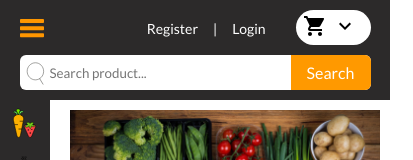
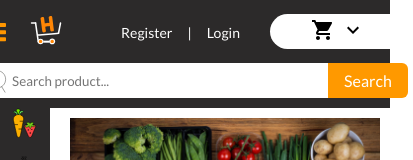
Before and after one commit to hakansaglam29/online-supermarkt, a React (Create React App) app: page / in a window 390 px wide. Shown: the top 160 px of the page, 413 px wide, since content can reach past the window. Built offline with nearby package versions, Linux system fonts and the light colour scheme.

Commit message:
added market logo

```diff
--- a/src/components/cart-dropdown/cart-dropdown.styles.scss
+++ b/src/components/cart-dropdown/cart-dropdown.styles.scss
@@ -31,7 +31,7 @@
     right: 40px;
   }
 
-  @media only screen and (max-width: 990px) {
+  @media only screen and (max-width: 1060px) {
     top:105px;
     width: 220px;
     right: 20px;
--- a/src/components/cart-icon/cart-icon.styles.scss
+++ b/src/components/cart-icon/cart-icon.styles.scss
@@ -1,4 +1,5 @@
 .shopWrapper {
+    min-width: 143px;
     margin-left: 20px;
     cursor: pointer;
 }
@@ -26,7 +27,7 @@
     width: 15px;
     height: 15px;
     border-radius: 12px;
-    right:30px;
+    right:35px;
     top:1px;
 }
 .total{
--- a/src/components/cart-item/cart-item.styles.scss
+++ b/src/components/cart-item/cart-item.styles.scss
@@ -8,7 +8,7 @@
   margin-bottom: 15px;
   color: rgba(0, 0, 0, 0.685);
 
-  @media only screen and (max-width: 990px) {
+  @media only screen and (max-width: 1060px) {
     grid-template-columns: 1fr 1fr 1.5fr;
     grid-gap: 0px;
 }
@@ -54,7 +54,7 @@
 
 .remove-button {
   cursor: pointer;
-  @media only screen and (max-width: 990px) {
+  @media only screen and (max-width: 1060px) {
     display: none;
   }
 
@@ -63,7 +63,7 @@
 .price {
   font-size: 14px;
 
-  @media only screen and (max-width: 990px) {
+  @media only screen and (max-width: 1060px) {
     display: none;
   }
 }
--- a/src/components/header/header.component.jsx
+++ b/src/components/header/header.component.jsx
@@ -5,26 +5,35 @@ import Menu from '../../assets/icons/menu'
 import CartDropdown from '../cart-dropdown/cart-dropdown.component';
 import SearchBar from '../search-bar/search-bar.component'
 import CardIcon from '../cart-icon/cart-icon.component'
+import { ReactComponent as Logo } from '../../assets/icons/market_logo.svg';
 import './header.styles.scss';
 import { Link } from 'react-router-dom';
+import { useHistory } from "react-router-dom";
 
 
 function Header() {
     const { hidden, showSidebar } = useContext(CartContext);
+    const history = useHistory();
 
     return (
         <>
             <div className='navbar' >
                 <div className='menu'>
-                    <div className='menu-bars' id='item-1'>
+                    <div
+                        className='logo' id='item-1'
+                        onClick={() => history.push('/')}
+                    >
+                        <Logo/>
+                    </div>
+                    <div className='menu-bars' id='item-2'>
                         <Menu onClick={showSidebar} />
                         <span onClick={showSidebar} >All Catagories</span>
                     </div >
-                    <div id='item-2'>
+                    <div id='item-3'>
                         <SearchBar />
                     </div>
 
-                    <div id='item-3'>
+                    <div id='item-4'>
                         <Link to='#' className='register'>
                             <span>Register</span>
                         </Link>
@@ -33,7 +42,7 @@ function Header() {
                             <span>Login</span>
                         </Link>
                     </div>
-                    <div id='item-4'>
+                    <div id='item-5'>
                         <CardIcon />
                     </div>
                 </div>
--- a/src/components/header/header.styles.scss
+++ b/src/components/header/header.styles.scss
@@ -20,7 +20,13 @@
     }
 }
 
+#item-1 {
+    margin-right: 30px;
+    cursor: pointer;
+}
+
 .menu-bars {
+    margin-left: 5px;
     display: flex;
     align-items: center;
     text-decoration: none;
@@ -36,38 +42,47 @@
 }
 
 
-@media only screen and (max-width: 990px) {
+@media only screen and (max-width: 1060px) {
     .menu {
         display: grid;
-        grid-template-columns: auto auto auto auto auto;
+        grid-template-columns: 1fr 1fr 2fr 0.8fr;
         grid-template-rows: auto auto;
         grid-gap: 10px;
         padding: 10px;
         margin: 0px;
     }
 
-    #item-4 {
+    #item-5 {
         grid-column-start: 5;
         grid-column-end: 6;
         grid-row-start: 1;
         grid-row-end: 2;
     }
 
-    #item-3 {
+    #item-4 {
         grid-column-start: 4;
         grid-column-end: 5;
         grid-row-start: 1;
         grid-row-end: 2;
     }
 
-    #item-2 {
+    #item-3 {
         grid-column-start: 1;
         grid-column-end: 6;
         grid-row-start: 2;
         grid-row-end: 3;
     }
 
-    #item-1 span{
+    #item-2
+
+        span{
         display: none;
     }
+
+    #item-1 {
+        grid-column-start: 3;
+        grid-column-end: 4;
+        grid-row-start: 1;
+        grid-row-end: 2;
+    }
   }
--- a/src/components/search-bar/search-bar.styles.scss
+++ b/src/components/search-bar/search-bar.styles.scss
@@ -37,9 +37,9 @@
 
 }
 
-@media only screen and (max-width: 990px) {
+@media only screen and (max-width: 1060px) {
     .search {
-        margin: 0px;
+        margin: 0px 5px;
     }
 
     .input {
--- a/src/components/sidebar-directory/sidebar-directory.styles.scss
+++ b/src/components/sidebar-directory/sidebar-directory.styles.scss
@@ -20,7 +20,7 @@
     width: 100%;
 }
 
-@media only screen and (max-width: 990px) {
+@media only screen and (max-width: 1060px) {
     .nav-menu {
         top:100px;
         width: 70px;
--- a/src/components/sidebar-item/sidebar-item.styles.scss
+++ b/src/components/sidebar-item/sidebar-item.styles.scss
@@ -30,7 +30,7 @@
     }
 }
 
-@media only screen and (max-width: 990px) {
+@media only screen and (max-width: 1060px) {
     .nav-text {
         height: 55px;
         div {
--- a/src/pages/checkout/checkout.component.jsx
+++ b/src/pages/checkout/checkout.component.jsx
@@ -19,7 +19,7 @@ const CheckoutPage = () => {
       <br />
       4242 4242 4242 4242 - Exp: Any future date - CVC: Any 3 digits
     </div>
-            <p>price={total}</p>
+            <p>price={total.toFixed(2)}</p>
         </div>
     )
 };
```
Also changed, not shown: src/assets/icons/market_logo.svg (added).
